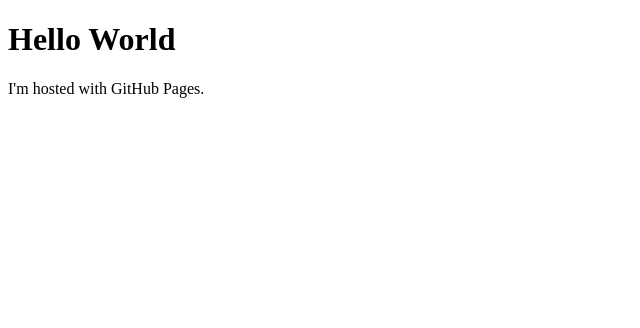
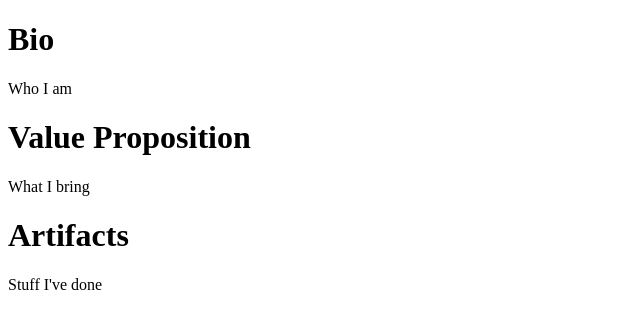
Before and after one commit to EldritchTruth6050/EldritchTruth6050.github.io, a plain HTML site: page index.html in a window 1280 px wide. Shown: the whole page, without its empty margins (0-640 px from the left). Drawn offline with Linux system fonts and the light colour scheme.

Commit message:
Update index.html

```diff
--- a/index.html
+++ b/index.html
@@ -1,7 +1,12 @@
 <!DOCTYPE html>
 <html>
 <body>
-<h1>Hello World</h1>
-<p>I'm hosted with GitHub Pages.</p>
-</body>
+    <h1>Bio</h1>
+    <p>Who I am</p>
+
+    <h1>Value Proposition</h1>
+    <p>What I bring</p>
+
+    <h1>Artifacts</h1>
+    <p>Stuff I've done</p></body>
 </html>
```
